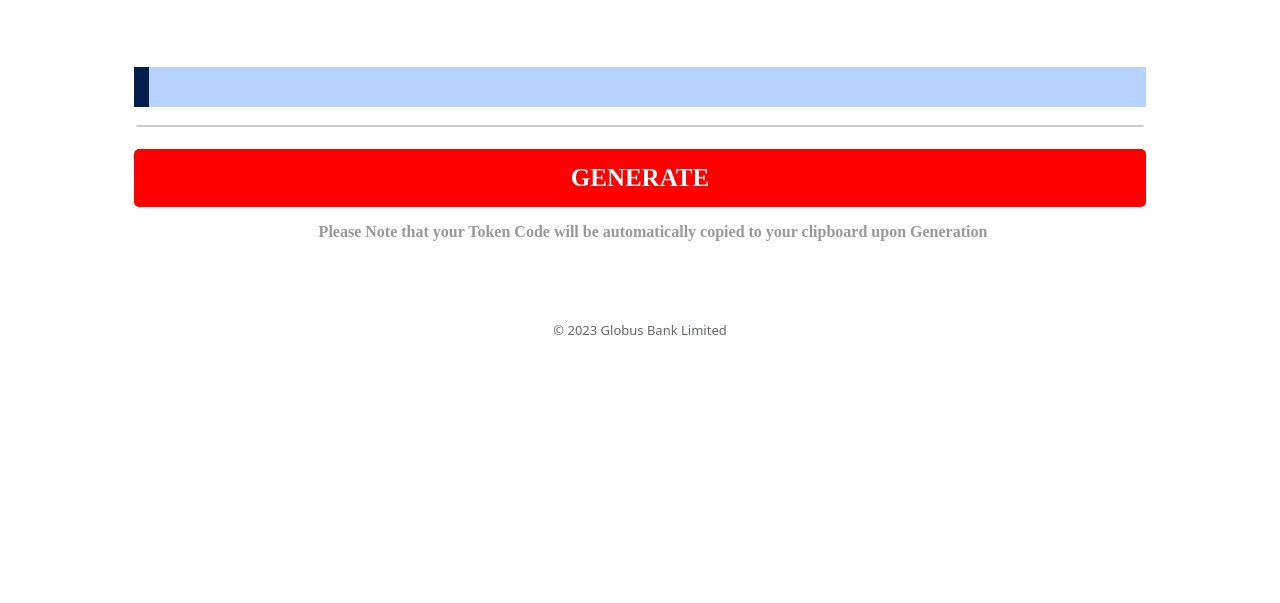
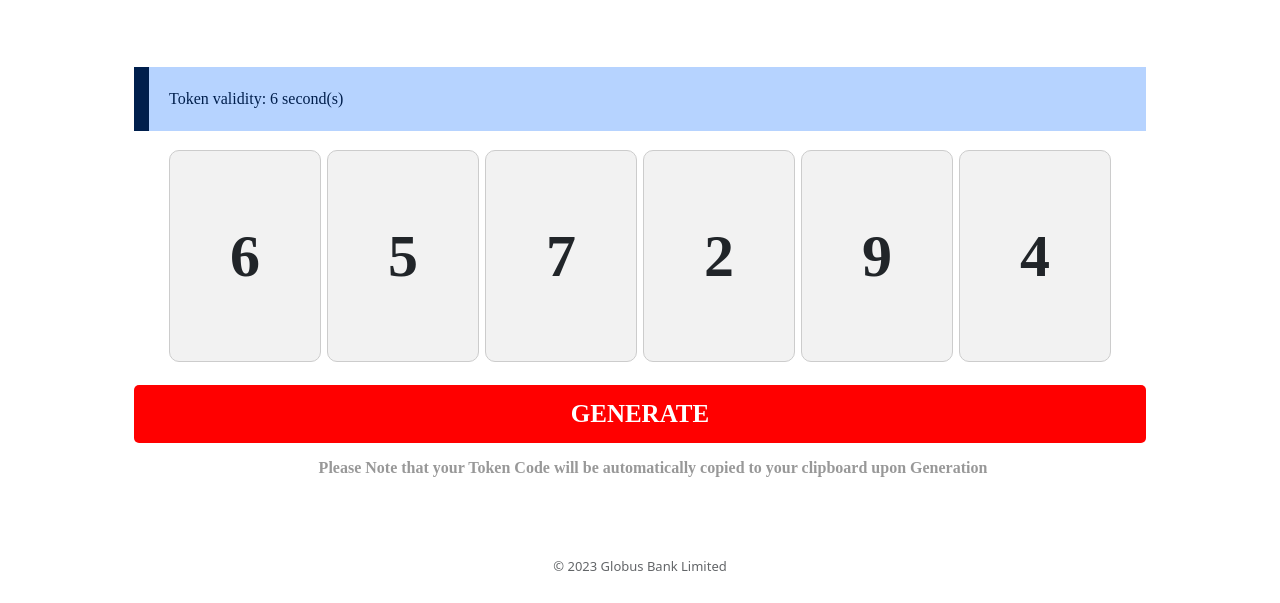
Before and after one commit to DaniElBenson001/hardware-token-simulator, a plain HTML site: page index.html in a window 1280 px wide. Shown: the part 197-800 px from the top of the page. Drawn offline with nearby package versions, Linux system fonts and the light colour scheme; files that its build step writes are made by us from their sources; a web font is replaced by a local one.

Commit message:
Update index.html

```diff
--- a/index.html
+++ b/index.html
@@ -4,7 +4,7 @@
     <meta charset="UTF-8">
     <meta name="viewport" content="width=device-width, initial-scale=1.0">
     <title>GLOBUS HARDWARE TOKEN SIMULATOR</title>
-    <link href="./Projects/GLOBUS_HARDWARE_TOKEN_SIMULATOR/css/main.css" rel="stylesheet">
+    <link href="../hardware-token-simulator/css/main.css" rel="stylesheet">
     <link href="https://cdn.jsdelivr.net/npm/bootstrap@5.2.3/dist/css/bootstrap.min.css" rel="stylesheet">
     <script src="https://stackpath.bootstrapcdn.com/bootstrap/4.5.0/js/bootstrap.min.js"></script>
     <script src="https://ajax.googleapis.com/ajax/libs/jquery/3.6.4/jquery.min.js"></script>
@@ -38,7 +38,7 @@
         </div>
       </div>
 
-    <script src="./Projects/GLOBUS_HARDWARE_TOKEN_SIMULATOR/js/main.js"></script>
+    <script src="../hardware-token-simulator/js/main.js"></script>
     <!-- <script src="./Projects/GLOBUS_HARDWARE_TOKEN_SIMULATOR/js/timeTest.js"></script> -->
     <footer>
       &copy;
```
